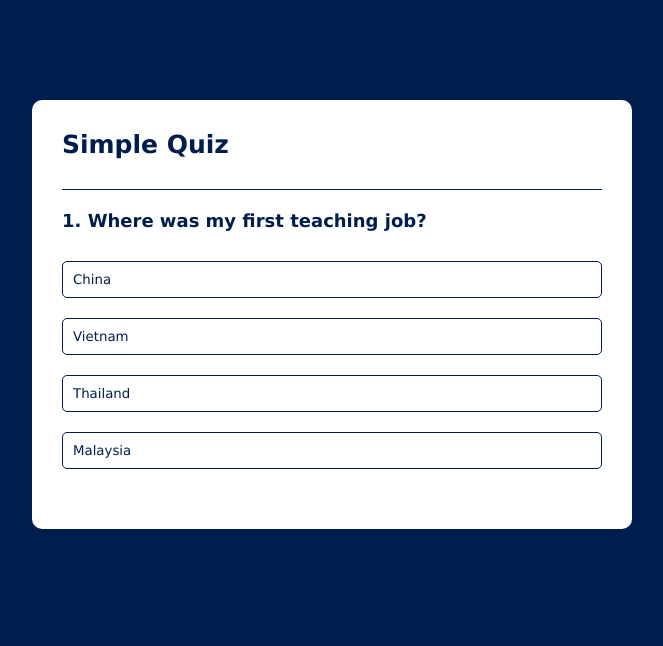
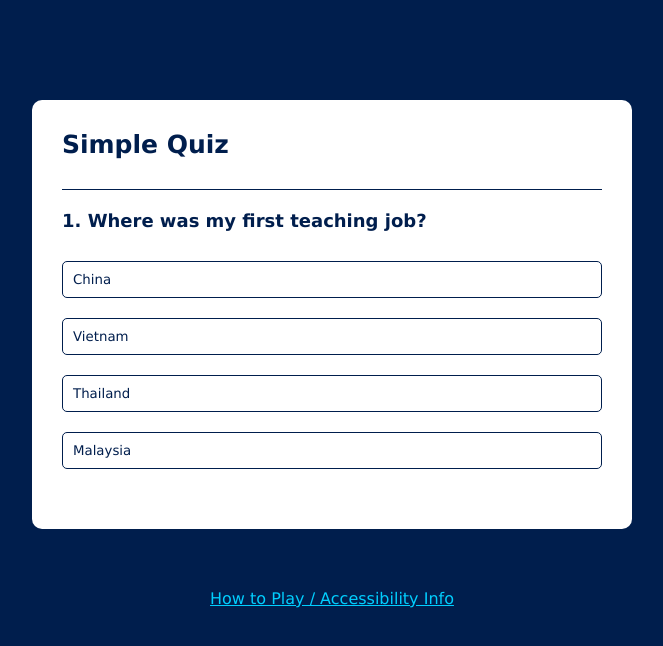
Before and after one commit to IvanTanner-dev/CodeAcademy-Project-1, a plain HTML site: page index.html in a window 1280 px wide. Shown: the whole page, without its empty margins (308-971 px from the left). Drawn offline with Linux system fonts and the light colour scheme; files that its build step writes are made by us from their sources.

Commit message:
Add files via upload

```diff
--- a/index.html
+++ b/index.html
@@ -28,5 +28,10 @@
 
     <!-- Link to external JavaScript functionality -->
     <script src="script.js"></script>
+
+    <!-- Included a How-To page to conform with the project brief -->
+    <footer class="footer">
+    <a href="how-to.html">How to Play / Accessibility Info</a>
+    </footer>
 </body>
 </html>
--- a/script.js
+++ b/script.js
@@ -145,6 +145,7 @@ function showScore() {
 }
 
 // Proceed to next question or show score
+
 function handleNextButton() {
   currentQuestionIndex++;
   if (currentQuestionIndex < questions.length) {
@@ -154,15 +155,8 @@ function handleNextButton() {
   }
 }
 
-// Next button click handler
-nextButton.addEventListener("click", () => {
-  if (currentQuestionIndex < questions.length - 1) {
-    handleNextButton();
-  } else {
-    startGame(); // Restart the game on "Play Again"
-  }
-});
 
+// Event listener for the Next button
 nextButton.addEventListener("click", () => {
   // If we're still in the middle of the quiz
   if (currentQuestionIndex < questions.length) {
--- a/style.css
+++ b/style.css
@@ -95,3 +95,21 @@ body {
     background: #540303;
     color: #fff;
 }
+
+/* Footer styling */
+.footer {
+    text-align: center;
+    margin-top: 40px;
+    padding: 20px;
+    color: #ffffff;
+    font-size: 16px;
+}
+
+.footer a {
+    color: #00cfff;
+    text-decoration: underline;
+}
+
+.footer a:hover {
+    color: #66e0ff;
+}
```
Also changed, not shown: 1 other file.
